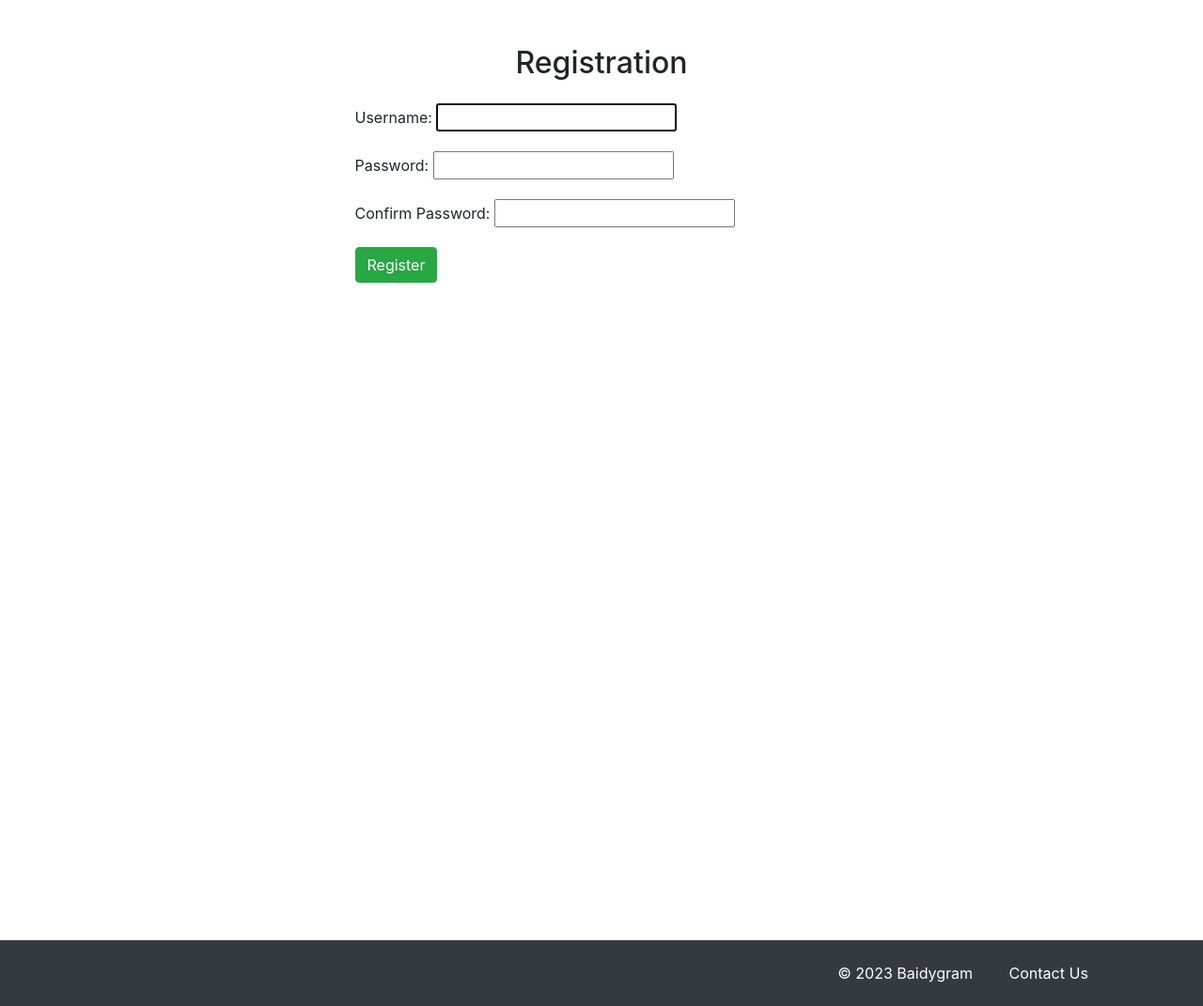
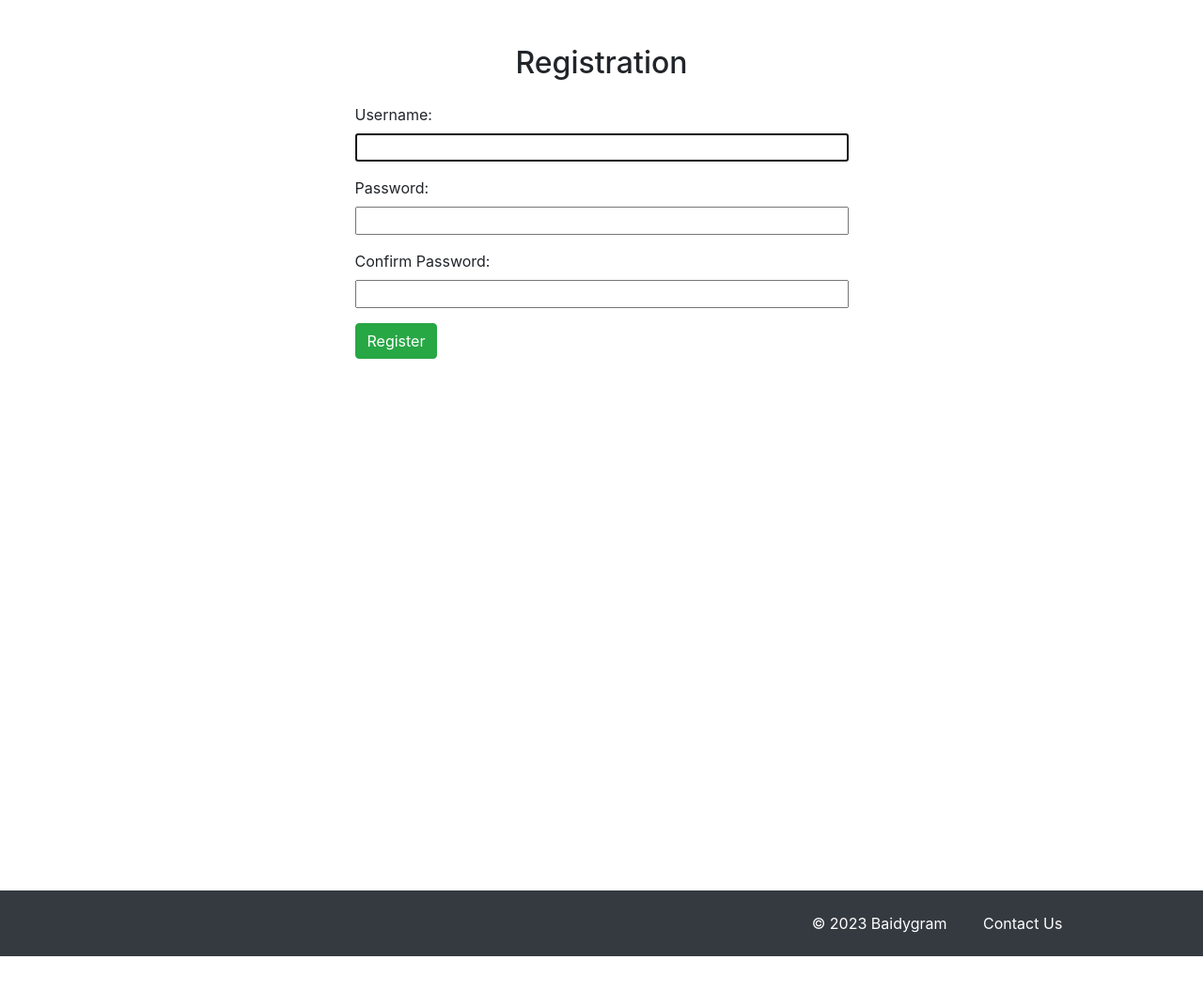
Before and after one commit to baidyprod/Baidygram, a Django app: page /accounts/register/ in a window 1280 px wide. Shown: the part 59-1130 px from the top of the page at 94% size. After the commit the page ends 1077 px from the top, so only its background shows below. Run offline with Django 4.2, Linux system fonts and the light colour scheme; parts of the project's set-up code (start-up, migrations or seed data) failed here and were passed over; some libraries are stand-ins or nearby versions.

Commit message:
Updated Front-end

```diff
--- a/static/css/base.css
+++ b/static/css/base.css
@@ -3,15 +3,17 @@
 height: auto;
 }
 
+#all-content {
+min-height: 100vh;
+margin-bottom: 100px;
+}
+
 footer {
 position: relative;
 bottom: 0;
-width: 100%;
 height: 70px;
 background-color: #343a40;
 color: white;
-text-align: right;
-margin: 70px 0px 0px;
 }
 
 .btn-link {
--- /dev/null
+++ b/static/css/blog/contact_us.css
@@ -0,0 +1,7 @@
+.form-group *{
+    width: 100%;
+}
+
+.btn-success{
+    margin-bottom: 15px;
+}
--- a/static/css/blog/home.css
+++ b/static/css/blog/home.css
@@ -1,5 +1,5 @@
 .card .img-fluid {
 width: 100%;
-height: 300px;
+height: 50vh;
 object-fit: cover;
 }
--- a/static/css/registration/logged_out.css
+++ /dev/null
@@ -1,3 +0,0 @@
-.form-group {
-margin-bottom: 700px;
-}
--- a/static/css/registration/login.css
+++ /dev/null
@@ -1,3 +0,0 @@
-.group {
-margin-bottom: 700px;
-}
--- a/static/css/registration/register.css
+++ /dev/null
@@ -1,3 +0,0 @@
-.group {
-margin-bottom: 700px;
-}
--- a/templates/base.html
+++ b/templates/base.html
@@ -39,13 +39,14 @@
             </ul>
         </div>
     </nav>
-    <div class="container mt-5">
+    <div>
+    <div class="container mt-5" id="all-content">
         {% block content %}
         {% endblock %}
     </div>
     <footer class="bg-dark text-white py-3">
         <div>
-            <div class="row">
+            <div class="row" style="width: 100%;">
                 <div class="col-md-11">
                     <ul class="list-inline text-right mb-0">
                         <li class="list-inline-item">
@@ -59,6 +60,7 @@
             </div>
         </div>
     </footer>
+    </div>
     <div class="modal fade" id="modal-contact">
     <div class="modal-dialog">
       <div class="modal-content">
--- a/templates/blog/blogpost_detail.html
+++ b/templates/blog/blogpost_detail.html
@@ -5,7 +5,7 @@
     <p style="color: grey; font-size: 2rem;">Draft</p>
     {% endif %}
     <h1 style="font-size: 2rem;">{{ object.title }}</h1>
-    <p><img src="{{ object.image.url }}" alt="{{ object.title }}" style="max-width: 50%;" /></p>
+    <p><img src="{{ object.image.url }}" alt="{{ object.title }}" style="max-width: 50vh;" /></p>
     <p style="font-size: 1.2rem;">{{ object.text }}</p>
     <p style="color: grey; font-size: 0.8rem;">Created at: {{ object.created_at }}</p>
 </div>
--- a/templates/blog/comment_create.html
+++ b/templates/blog/comment_create.html
@@ -1,6 +1,6 @@
 {% extends 'base.html' %}
 {% load static %}
-{% block title %}Create Comment{% endblock %}
+{% block title %}Create a comment{% endblock %}
 {% block content %}
 <link rel="stylesheet" href="{% static 'css/blog/comment_create.css' %}">
 <h2 class="text-center mb-4">Create Comment</h2>
--- a/templates/blog/contact_us.html
+++ b/templates/blog/contact_us.html
@@ -1,4 +1,6 @@
+{% load static %}
 {% block content %}
+<link rel="stylesheet" href="{% static 'css/blog/contact_us.css' %}">
 <h2 class="text-center mb-4">Contact Us</h2>
 <form method="POST" action="{% url 'contact_us' %}" class="js-contact-us-form">
     {% csrf_token %}
--- a/templates/blog/home.html
+++ b/templates/blog/home.html
@@ -15,7 +15,7 @@
 <div>
     {% if posts %}
     {% for post in posts %}
-    <div class="card mb-4 mx-auto" style="width: 30%;">
+    <div class="card mb-4 mx-auto" style="width: 50vh;">
         <img src="{{ post.image.url }}" alt="{{ post.title }}" class="img-fluid">
         <div class="card-body">
             <h5 class="card-title">{{ post.title }}</h5>
@@ -28,7 +28,7 @@
     </div>
     {% endfor %}
     {% else %}
-    <h2 class="text-center mb-4" style="margin-bottom: 700px !important;">No posts</h2>
+    <h2 class="text-center mb-4">No posts</h2>
     {% endif %}
 </div>
 {% if posts %}
```
Also changed, not shown: static/css/blog/blogpost_update.css (+6 -2 lines), static/css/blog/comment_create.css (+6 -2 lines), static/css/registration/profile.css (+2 -5 lines), static/css/registration/update_profile.css (+6 -2 lines).
